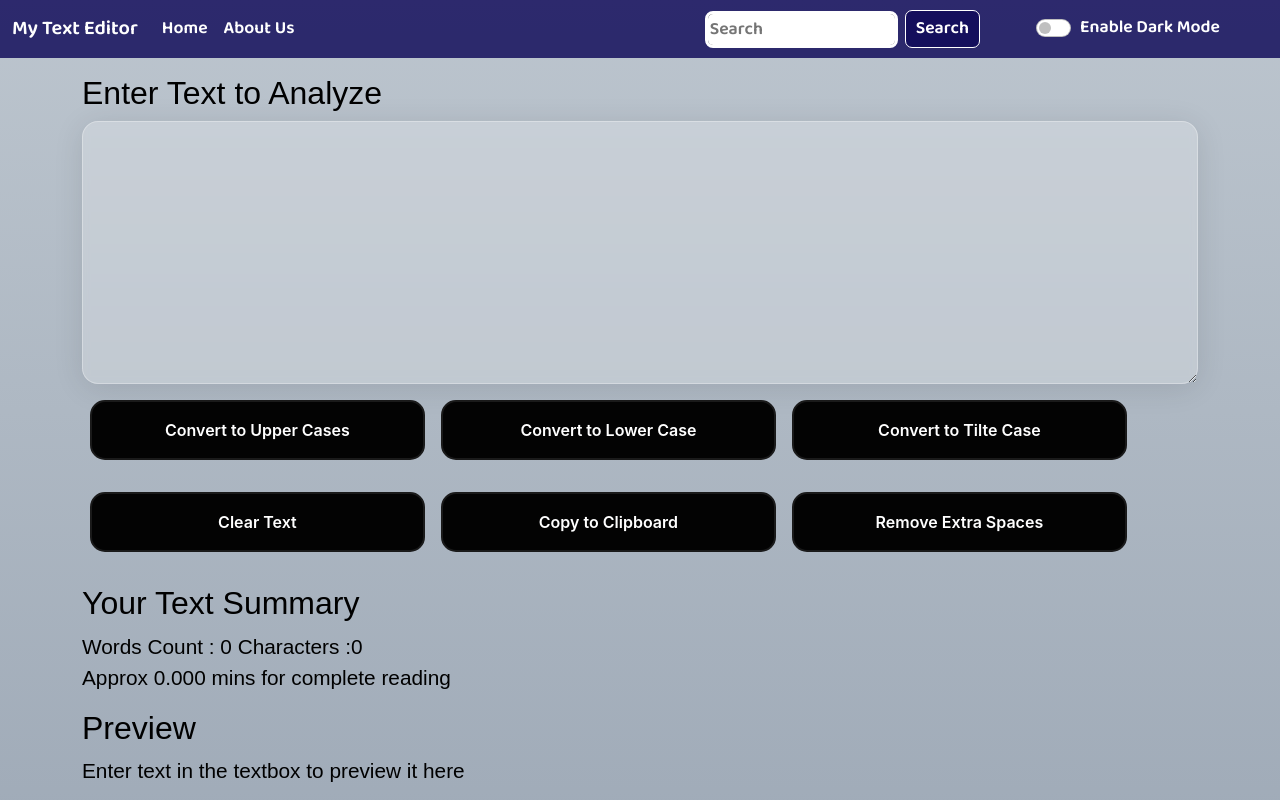
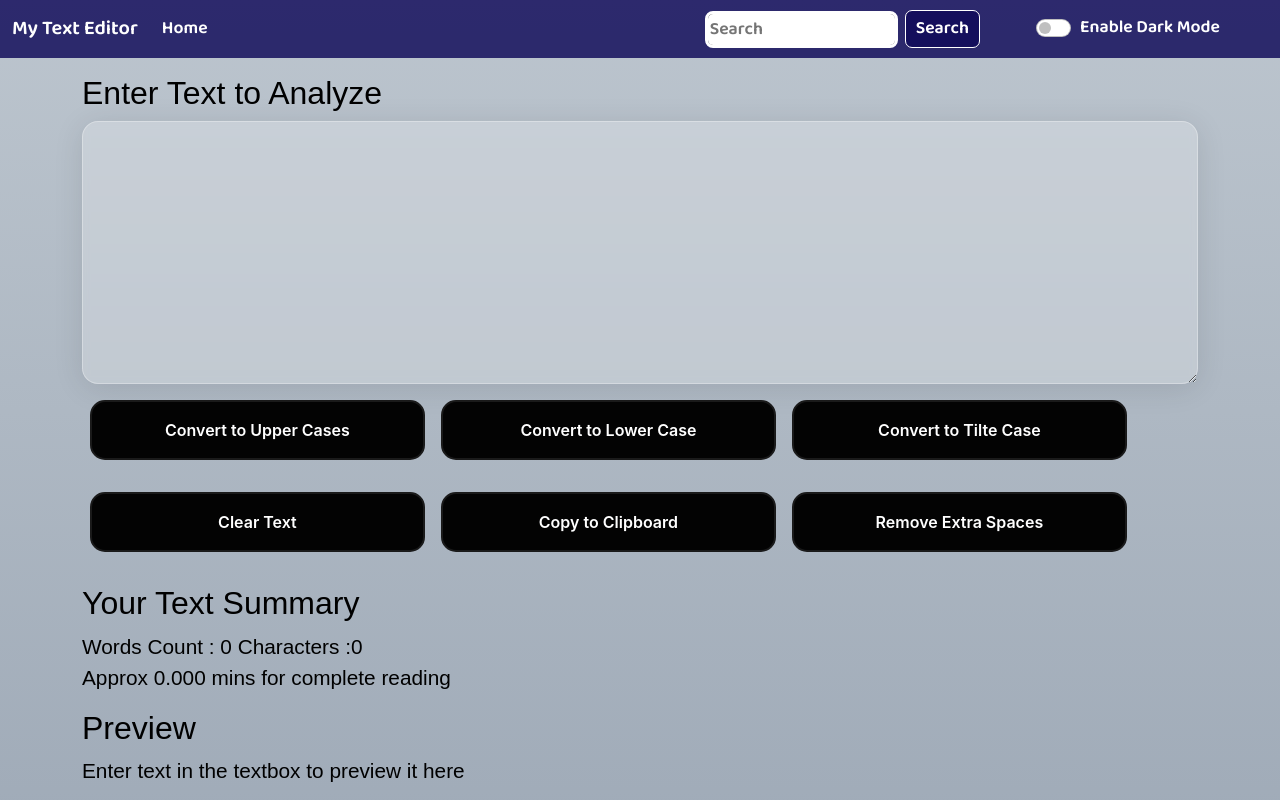
Before and after one commit to SavinderSingh77/My-Text-Editor, a React (Create React App) app: page / in a window 1280 px wide. Shown: the top 800 px of the page. Built offline with nearby package versions, Linux system fonts and the light colour scheme; a web font is replaced by a local one.

Commit message:
ready for deployment

```diff
--- a/src/components/Navbar.js
+++ b/src/components/Navbar.js
@@ -33,9 +33,9 @@
         <li className="nav-item">
           <a className=" nav-link active" style = {{color:props.mode === 'light'?'white':'black'}} aria-current="page" href="#">{props.home}</a>
         </li>
-        <li className="nav-item">
+        {/* <li className="nav-item">
           <a className="nav-link active" style = {{color:props.mode === 'light'?'white':'black'}} aria-current="page" href="#">{props.about}</a>
-        </li>
+        </li> */}
 
       </ul>
 
@@ -63,10 +63,10 @@
 Navbar.propTypes = {
     title: PropTypes.string.isRequired,
     home:PropTypes.string.isRequired,
-    about:PropTypes.string.isRequired
+    // about:PropTypes.string.isRequired
   };
 
 Navbar.defaultProps = {
     title :"Navbar",
     home:'Home',
-    about:'About Us'}
+   /* about:'About Us'*/}
```
